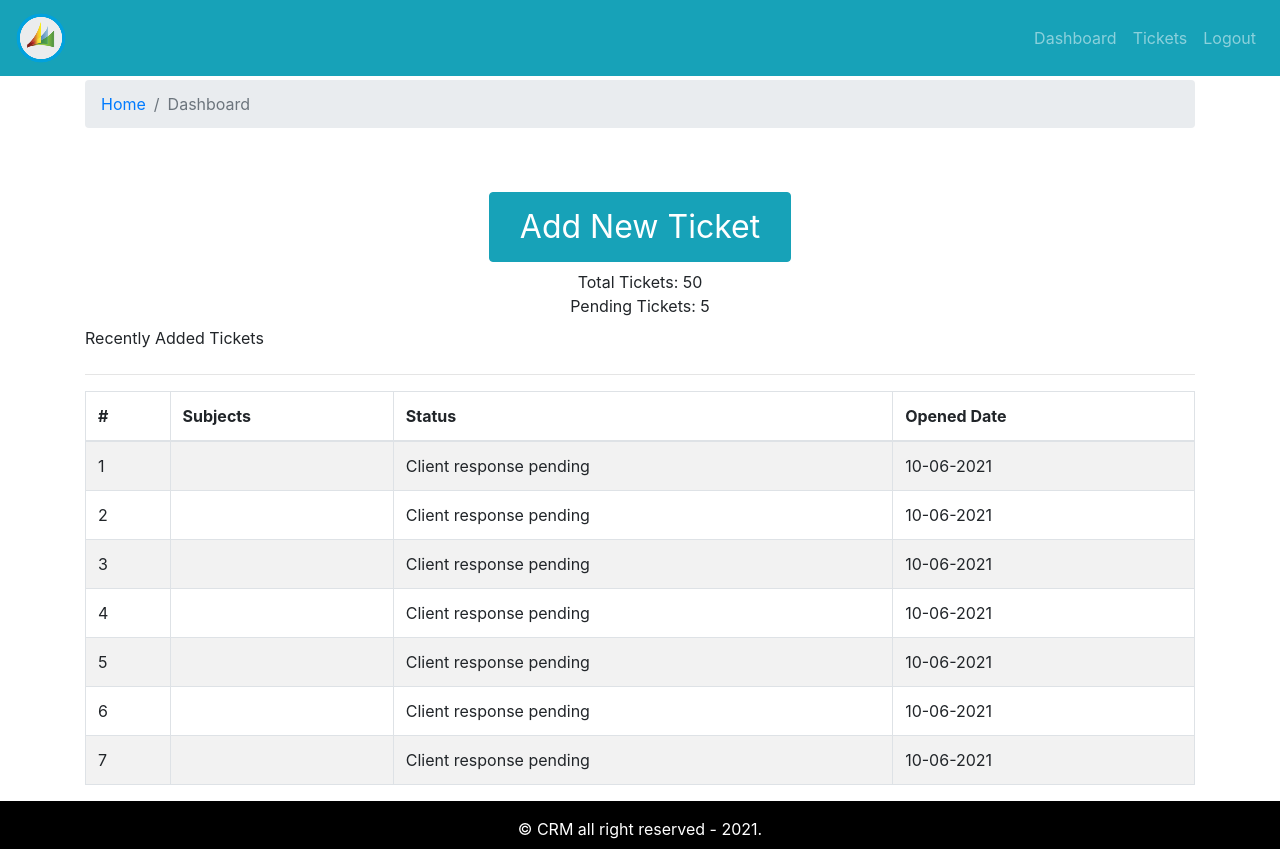
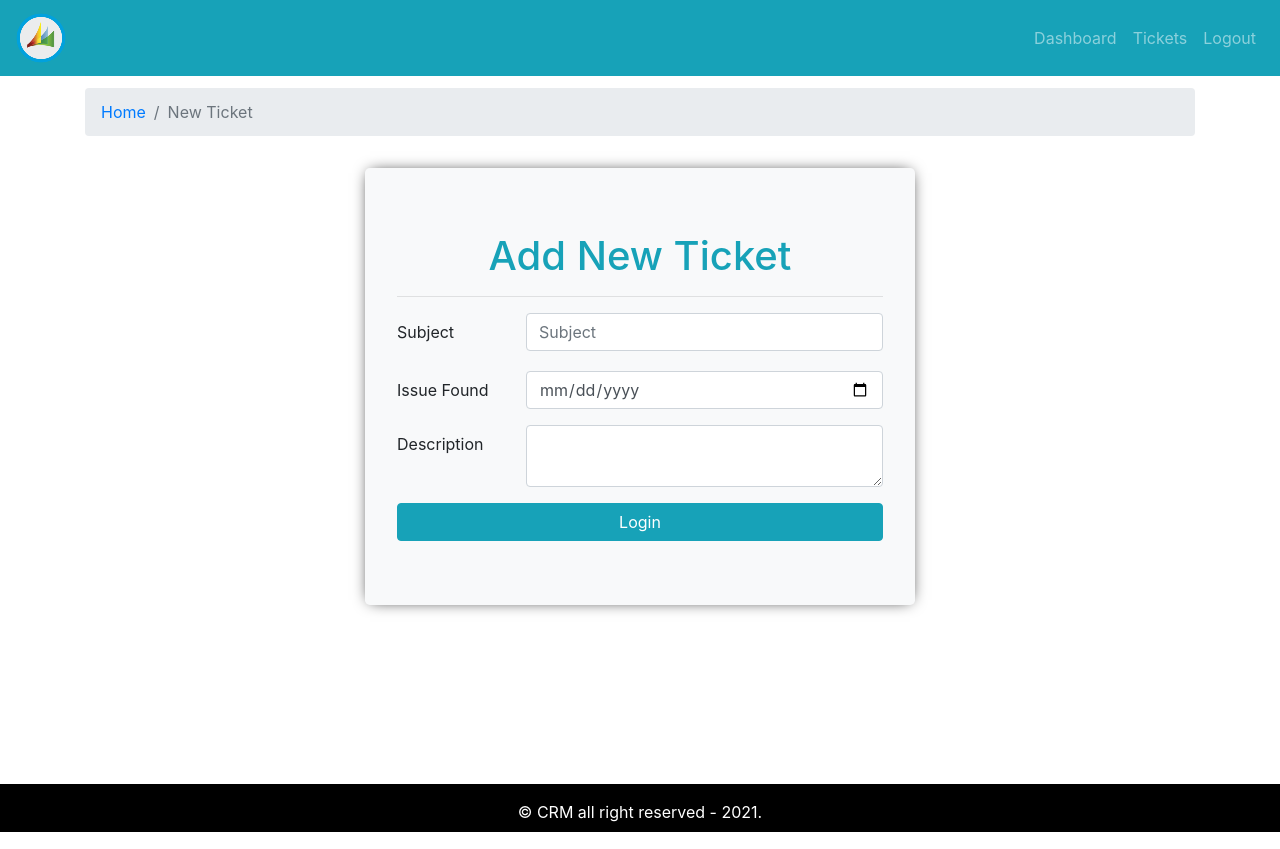
Before and after one commit to arizalinside/crm-frontend, a React (Create React App) app: page / in a window 1280 px wide. Built offline with nearby package versions, Linux system fonts and the light colour scheme.

Commit message:
add new ticket form added

```diff
--- a/src/App.js
+++ b/src/App.js
@@ -1,7 +1,8 @@
 import React from "react";
 import "./App.css";
 import { DefaultLayout } from "./layout/DefaultLayout";
-import { Dashboard } from "./page/dashboard/Dashboard.page";
+// import { Dashboard } from "./page/dashboard/Dashboard.page";
+import { AddTicket } from "./page/new-ticket/AddTicket.page";
 // import { Entry } from "./page/entry/Entry.page";
 
 function App () {
@@ -9,7 +10,8 @@
     <div className="App">
       {/* <Entry /> */}
       <DefaultLayout>
-        <Dashboard />
+        {/* <Dashboard /> */}
+        <AddTicket />
       </DefaultLayout>
     </div>
   );
--- /dev/null
+++ b/src/components/add-ticket-form/AddTicketForm.comp.js
@@ -0,0 +1,69 @@
+/* eslint-disable react/prop-types */
+import React from "react";
+import { Form, Jumbotron, Row, Col, Button } from "react-bootstrap";
+import PropTypes from "prop-types";
+import "./add-ticket-form.style.css";
+
+export const AddTicketForm = ({ handleOnSubmit, handleOnChange, formData, formDataError }) => {
+  return (
+        <Jumbotron className="mt-3 add-new-ticket bg-light">
+            <h1 className="text-center text-info">Add New Ticket</h1>
+            <hr />
+            <Form onSubmit={handleOnSubmit}>
+                <Form.Group as={Row}>
+                    <Form.Label column sm={3}>Subject</Form.Label>
+                    <Col sm={9}>
+                    <Form.Control
+                    // type="email"
+                    name="subject"
+                    placeholder="Subject"
+                    value={formData.subject}
+                    onChange={handleOnChange}
+                    // minLength={2}
+                    // maxLength={100}
+                    required
+                    />
+                    <Form.Text className="text-danger">
+                        {formDataError.subject && "*Subject length minimum 3 characters"}
+                    </Form.Text>
+                    </Col>
+                </Form.Group>
+
+                <Form.Group as={Row}>
+                    <Form.Label column sm={3}>Issue Found</Form.Label>
+                    <Col sm={9}>
+                    <Form.Control
+                    type="date"
+                    name="issueDate"
+                    value={formData.issueDate}
+                    onChange={handleOnChange}
+                    required
+                    />
+                    </Col>
+                </Form.Group>
+
+                <Form.Group as={Row}>
+                    <Form.Label column sm={3}>Description</Form.Label>
+                    <Col sm={9}>
+                    <Form.Control
+                    as = "textarea"
+                    name="detail"
+                    value={formData.detail}
+                    onChange={handleOnChange}
+                    required
+                    />
+                    </Col>
+                </Form.Group>
+
+                <Button type="submit" variant="info" block>Login</Button>
+            </Form>
+        </Jumbotron>
+  );
+};
+
+AddTicketForm.propTypes = {
+  handleOnChange: PropTypes.func.isRequired,
+  handleOnSubmit: PropTypes.func.isRequired,
+  formData: PropTypes.object.isRequired,
+  formDataError: PropTypes.object.isRequired
+};
--- /dev/null
+++ b/src/components/add-ticket-form/add-ticket-form.style.css
@@ -0,0 +1,7 @@
+.add-new-ticket {
+    max-width: 550px;
+    margin-left: auto;
+    margin-right: auto;
+    background: white;
+    box-shadow: 0px 0px 15px -5px black;
+}
--- a/src/components/breadcrumb/Breadcrumb.comp.js
+++ b/src/components/breadcrumb/Breadcrumb.comp.js
@@ -4,7 +4,7 @@
 
 export const PageBreadcrumb = ({ page }) => {
   return (
-    <Breadcrumb>
+    <Breadcrumb className="mt-2">
       <Breadcrumb.Item href="#">Home</Breadcrumb.Item>
       <Breadcrumb.Item active>{page}</Breadcrumb.Item>
     </Breadcrumb>
--- a/src/layout/DefaultLayout.js
+++ b/src/layout/DefaultLayout.js
@@ -7,7 +7,7 @@
   return (
         <div className="default-layout">
 
-            <header className="header mb-2">
+            <header className="header">
             <Header />
             </header>
 
--- /dev/null
+++ b/src/page/new-ticket/AddTicket.page.js
@@ -0,0 +1,70 @@
+import React, { useState, useEffect } from "react";
+import { Container, Row, Col } from "react-bootstrap";
+import { AddTicketForm } from "../../components/add-ticket-form/AddTicketForm.comp";
+import { PageBreadcrumb } from "../../components/breadcrumb/Breadcrumb.comp";
+import { shortText } from "../../utils/validation";
+
+export const AddTicket = () => {
+  const initialFormData = {
+    subject: "",
+    issueDate: "",
+    detail: ""
+  };
+
+  const initialFormDataError = {
+    subject: false,
+    issueData: false,
+    detail: false
+  };
+
+  const [formData, setFormData] = useState(initialFormData);
+  const [formDataError, setFormDataError] = useState(initialFormDataError);
+
+  useEffect(() => {}, [formData, formDataError]);
+
+  const handleOnChange = e => {
+    const { name, value } = e.target;
+
+    setFormData({
+      ...formData,
+      [name]: value
+    });
+  };
+
+  const handleOnSubmit = async e => {
+    e.preventDefault();
+
+    setFormDataError(initialFormDataError);
+
+    const isSubjectValid = await shortText(formData.subject);
+
+    setFormDataError({
+      ...initialFormDataError,
+      subject: !isSubjectValid
+    });
+
+    console.log("Form submit request received", formData);
+  };
+
+  return (
+        <Container>
+
+            <Row>
+                <Col>
+                <PageBreadcrumb page="New Ticket" />
+                </Col>
+            </Row>
+
+            <Row>
+                <Col>
+                <AddTicketForm
+                handleOnChange={handleOnChange}
+                handleOnSubmit={handleOnSubmit}
+                formData={formData}
+                formDataError={formDataError} />
+                </Col>
+            </Row>
+
+        </Container>
+  );
+};
--- /dev/null
+++ b/src/utils/validation.js
@@ -0,0 +1,3 @@
+export const shortText = str => {
+  return str.length >= 3 && str.length <= 100;
+};
```
